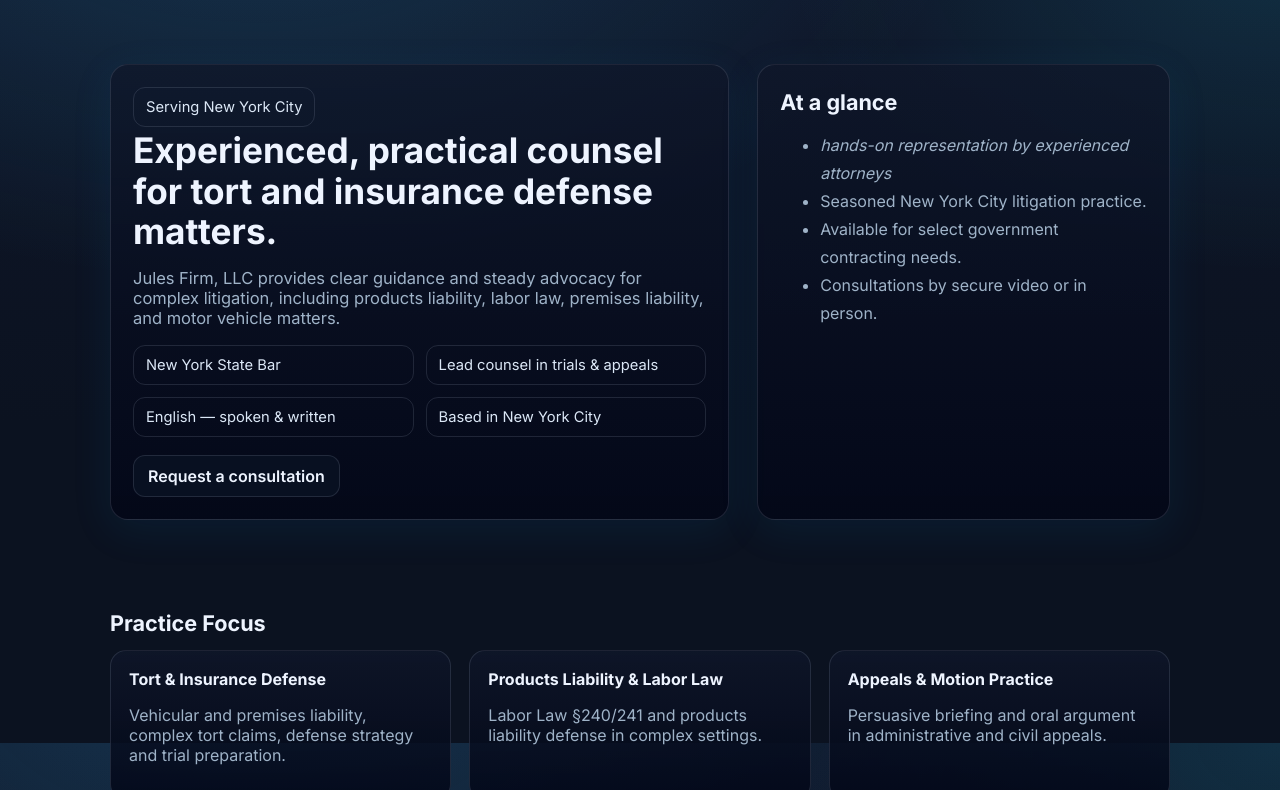
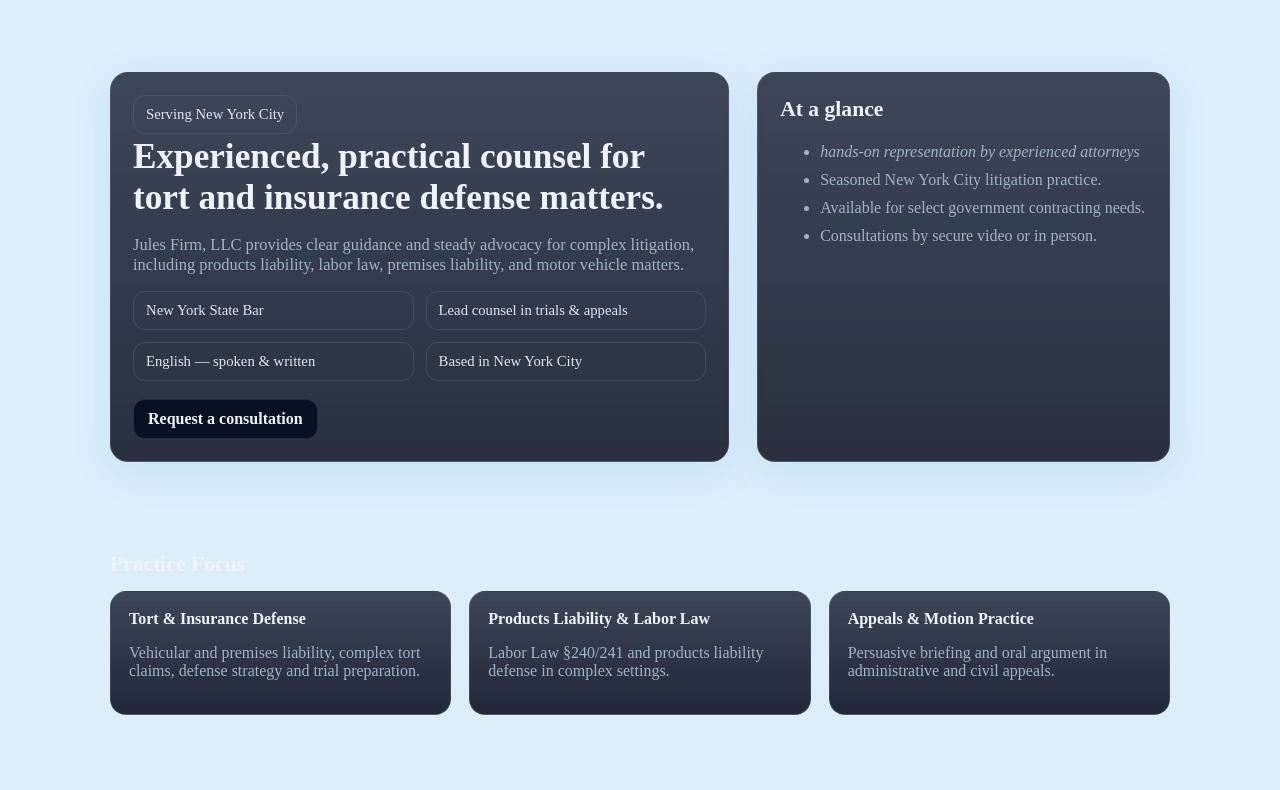
Before and after one commit to APJules/Marjorie-Jules-Website, a plain HTML site: page index.html in a window 1280 px wide. Shown: the part 57-847 px from the top of the page. Drawn offline with Linux system fonts and the light colour scheme.

Commit message:
index.html

```diff
--- a/index.html
+++ b/index.html
@@ -24,13 +24,10 @@
     }
     *{box-sizing:border-box}
     html,body{height:100%}
-    body{
-      margin:0; font-family:Inter,system-ui,-apple-system,Segoe UI,Roboto,"Helvetica Neue",Arial,"Noto Sans",sans-serif;
-      background:radial-gradient(1200px 700px at 20% -10%, rgba(56,189,248,.18), transparent 60%),
-                 radial-gradient(900px 600px at 100% 0%, rgba(34,211,238,.13), transparent 55%),
-                 linear-gradient(180deg, #0f172a, var(--bg) 60%);
-      color:var(--text);
-    }
+body {
+  background-color: #dceefa;  /* soft light blue */
+  color: var(--text);
+}
     a{color:var(--accent); text-decoration:none}
     a:hover{color:var(--accent-2)}
 
```
